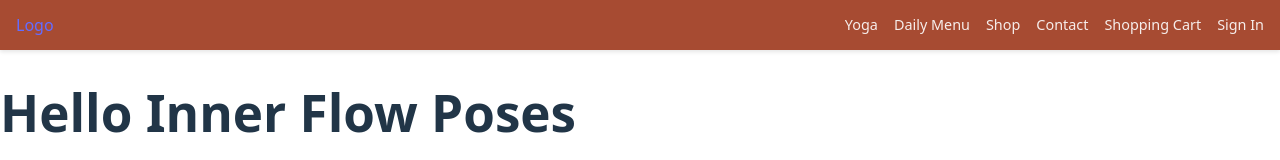
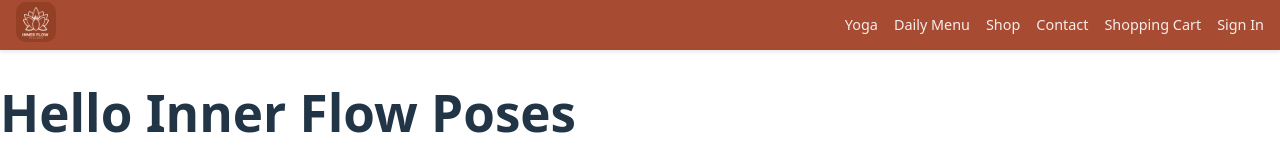
Before and after one commit to IsabelTizon/inner-flow, a React (Vite) app: page /poses in a window 1280 px wide. Shown: the top 160 px of the page. Built offline with nearby package versions, Linux system fonts and the light colour scheme.

Commit message:
logo added to the Navbar

```diff
--- a/src/components/Navbar/Navbar.jsx
+++ b/src/components/Navbar/Navbar.jsx
@@ -1,11 +1,18 @@
 import { Link } from "react-router-dom";
 import styles from "./Navbar.module.css";
+import logo from "../../assets/logo.png";
 
 export default function Navbar() {
 	return (
 		<nav className={styles.navbar}>
 			<div>
-				<Link to="/">Logo</Link>
+				<Link to="/">
+					<img
+						className={styles.logo}
+						src={logo}
+						alt="logo icon"
+					/>
+				</Link>
 			</div>
 			<ul className={styles.navItems}>
 				<li className={styles.navItem}>
--- a/src/components/Navbar/Navbar.module.css
+++ b/src/components/Navbar/Navbar.module.css
@@ -40,3 +40,8 @@
 	color: #ffd6c0;
 	opacity: 1;
 }
+.logo {
+	width: 40px;
+	height: 40px;
+	border-radius: 10px;
+}
```
Also changed, not shown: src/assets/logo.png (added), 1 other file (tests, documents, lock files or other folders).
